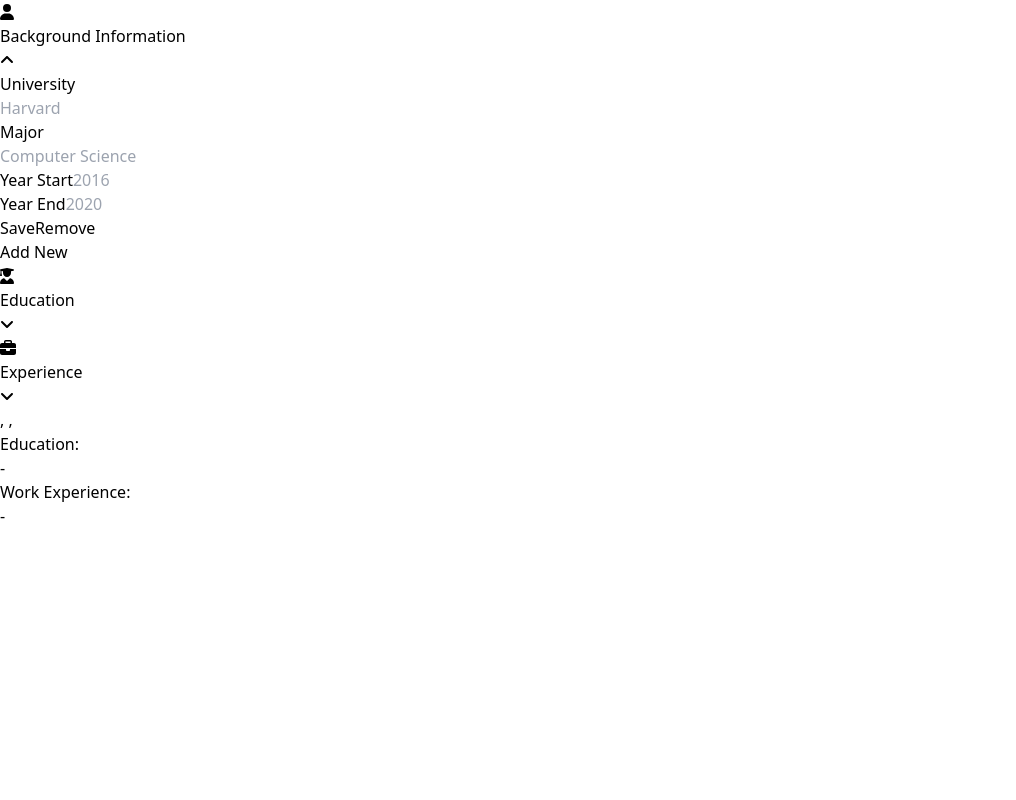
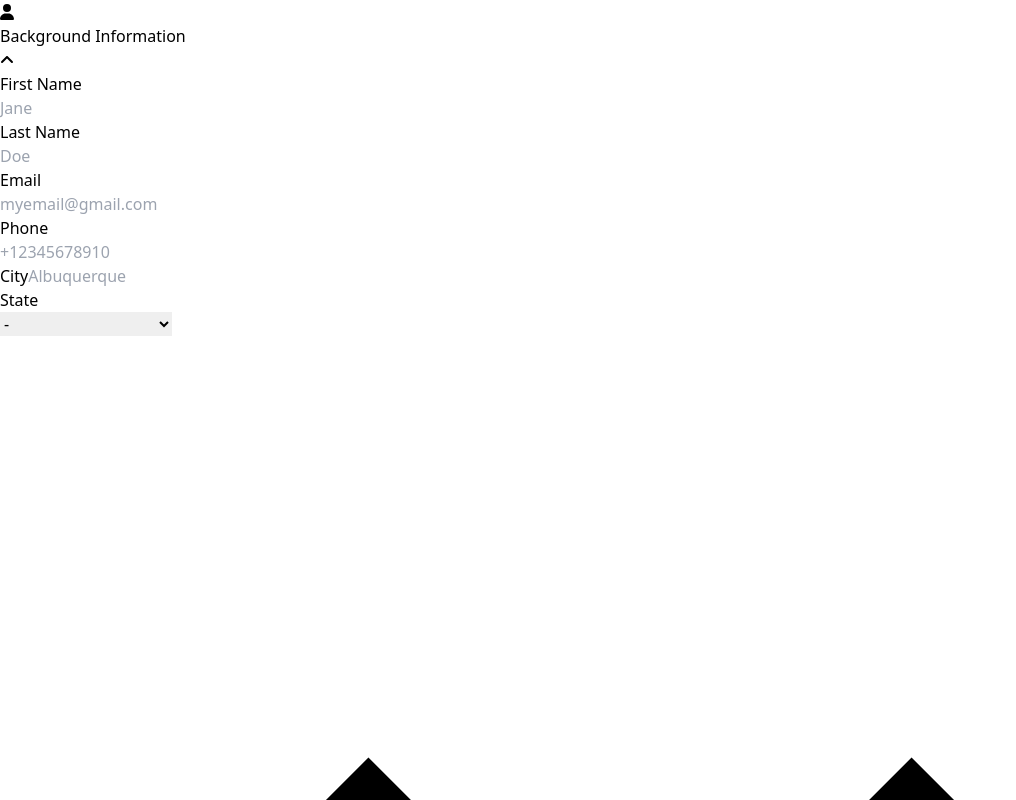
Before and after one commit to shannoj/resume-app, a React (Vite) app in the folder resume-app/: page / in a window 1280 px wide. Both pictures are taken after a click on the icon 7 px from the left and 60 px from the top of the page. Shown: the top 800 px of the page, without its empty margins (0-1016 px from the left). Built offline with nearby package versions, Linux system fonts and the light colour scheme.

Commit message:
changed structure of general infor component

```diff
--- a/resume-app/src/App.tsx
+++ b/resume-app/src/App.tsx
@@ -254,35 +254,23 @@ export default function App() {
             title="Background Information"
             Id="general-form"
             children2={
-              /* <General
-                data={data}
+              <General
                 onFormSubmit={handleFormSubmit}
                 handleInputChange={handleGeneral}
-                editMode={editMode}
+                editMode={checkInEdit("general-form")}
                 formSubmitted={checkSubmitted("general-form")}
-                handleEditClick={handleEditClick(id)}
+                handleEditClick={handleEditClick}
+                addSubmitted={handleSubmit}
                 handleSaveChangesClick={handleSaveChangesClick}
                 height={4 / 5}
-              ></General> */
-              data.education.map((ed, index) => (
-                <EducationInfo
-                  key={index}
-                  onFormSubmit={handleFormSubmit}
-                  handleEducation={handleEducation}
-                  editMode={checkInEdit(ed.id)}
-                  formSubmitted={checkSubmitted(ed.id)}
-                  handleEditClick={handleEditClick}
-                  handleSaveChangesClick={handleSaveChangesClick}
-                  height={4 / 5}
-                  removeClick={removeEducation}
-                  addSubmited={handleSubmit}
-                  school={ed.school}
-                  major={ed.major}
-                  yearstart={ed.yearstarted}
-                  yearend={ed.yearended}
-                  id={ed.id}
-                ></EducationInfo>
-              ))
+                email={data.general[2].text}
+                phone={data.general[3].text}
+                inlinefirstname={data.general[0].text}
+                inlinelastname={data.general[1].text}
+                city={data.general[4].text}
+                state={data.general[5].text}
+                zip={data.general[6].text}
+              ></General>
             }
             children3={<AddButton addButtonClick={addEducation}></AddButton>}
             height={4 / 5}
--- a/resume-app/src/components/GeneralInfo.tsx
+++ b/resume-app/src/components/GeneralInfo.tsx
@@ -1,17 +1,23 @@
 import { ChangeEvent, FormEvent } from "react";
-import { MyData } from "../App";
 
 interface GeneralProps {
   onFormSubmit: (e: FormEvent<HTMLFormElement>) => void;
   handleInputChange: (
     e: ChangeEvent<HTMLInputElement | HTMLSelectElement | HTMLTextAreaElement>
   ) => void;
-  handleEditClick: (e: React.MouseEvent<HTMLButtonElement>) => void;
-  handleSaveChangesClick: () => void;
+  handleEditClick: (id: string) => void;
+  handleSaveChangesClick: (id: string) => void;
+  addSubmitted: (id: string) => void;
   editMode: boolean;
   formSubmitted: boolean;
   height: number;
-  data: MyData;
+  email: string;
+  phone: string;
+  inlinefirstname: string;
+  inlinelastname: string;
+  city: string;
+  state: string;
+  zip: string;
 }
 
 export interface GeneralFormData {
@@ -29,10 +35,17 @@ function General({
   handleInputChange,
   handleEditClick,
   handleSaveChangesClick,
+  addSubmitted,
   editMode,
   formSubmitted,
   height,
-  data,
+  email,
+  phone,
+  inlinefirstname,
+  inlinelastname,
+  city,
+  state,
+  zip,
 }: GeneralProps) {
   return (
     <>
@@ -60,11 +73,11 @@ function General({
                     className="general bg-gray-200 appearance-none border-2 border-gray-200 rounded w-full py-2 px-4 text-gray-700 leading-tight focus:outline-none focus:bg-white focus:border-purple-500"
                     id="inlinefirstname"
                     type="text"
-                    value={data.general[0].text}
+                    value={inlinefirstname}
                     onChange={handleInputChange}
                   ></input>
                 ) : (
-                  <span>{data.general[0].text}</span>
+                  <span>{inlinefirstname}</span>
                 )
               ) : (
                 <input
@@ -93,11 +106,11 @@ function General({
                     className="general bg-gray-200 appearance-none border-2 border-gray-200 rounded w-full py-2 px-4 text-gray-700 leading-tight focus:outline-none focus:bg-white focus:border-purple-500"
                     id="inlinelastname"
                     type="text"
-                    value={data.general[1].text}
+                    value={inlinelastname}
                     onChange={handleInputChange}
                   ></input>
                 ) : (
-                  <span>{data.general[1].text}</span>
+                  <span>{inlinelastname}</span>
                 )
               ) : (
                 <input
@@ -126,11 +139,11 @@ function General({
                     className="general bg-gray-200 appearance-none border-2 border-gray-200 rounded w-full py-2 px-4 text-gray-700 leading-tight focus:outline-none focus:bg-white focus:border-purple-500"
                     id="email"
                     type="email"
-                    value={data.general[2].text}
+                    value={email}
                     onChange={handleInputChange}
                   ></input>
                 ) : (
-                  <span>{data.general[2].text}</span>
+                  <span>{email}</span>
                 )
               ) : (
                 <input
@@ -159,11 +172,11 @@ function General({
                     className="general bg-gray-200 appearance-none border-2 border-gray-200 rounded w-full py-2 px-4 text-gray-700 leading-tight focus:outline-none focus:bg-white focus:border-purple-500"
                     id="phone"
                     type="tel"
-                    value={data.general[3].text}
+                    value={phone}
                     onChange={handleInputChange}
                   ></input>
                 ) : (
-                  <span>{data.general[3].text}</span>
+                  <span>{phone}</span>
                 )
               ) : (
                 <input
@@ -190,11 +203,11 @@ function General({
                     className="general bg-gray-200 appearance-none border-2 border-gray-200 rounded w-full py-2 px-4 text-gray-700 leading-tight focus:outline-none focus:bg-white focus:border-purple-500"
                     id="city"
                     type="text"
-                    value={data.general[4].text}
+                    value={city}
                     onChange={handleInputChange}
                   ></input>
                 ) : (
-                  <span>{data.general[4].text}</span>
+                  <span>{city}</span>
                 )
               ) : (
                 <input
@@ -219,7 +232,7 @@ function General({
                     <select
                       className="general bg-gray-200 appearance-none border-2 border-gray-200 rounded w-full py-2 px-4 text-gray-700 leading-tight focus:outline-none focus:bg-white focus:border-purple-500"
                       id="state"
-                      value={data.general[5].text}
+                      value={state}
                       onChange={handleInputChange}
                     >
                       <option value="-">-</option>
@@ -276,7 +289,7 @@ function General({
                       <option value="WY">Wyoming</option>
                     </select>
                   ) : (
-                    <span>{data.general[5].text}</span>
+                    <span>{state}</span>
                   )
                 ) : (
                   <select
@@ -362,11 +375,11 @@ function General({
                     className="general bg-gray-200 appearance-none border-2 border-gray-200 rounded w-full py-2 px-4 text-gray-700 leading-tight focus:outline-none focus:bg-white focus:border-purple-500"
                     id="zip"
                     type="text"
-                    value={data.general[6].text}
+                    value={zip}
                     onChange={handleInputChange}
                   ></input>
                 ) : (
-                  <span>{data.general[6].text}</span>
+                  <span>{zip}</span>
                 )
               ) : (
                 <input
@@ -386,7 +399,7 @@ function General({
                   <button
                     className="shadow bg-purple-500 hover:bg-purple-400 focus:shadow-outline focus:outline-none text-white font-bold py-2 px-4 rounded"
                     type="submit"
-                    onClick={handleSaveChangesClick}
+                    onClick={() => handleSaveChangesClick("general-form")}
                   >
                     Save Changes
                   </button>
@@ -394,18 +407,21 @@ function General({
                   <button
                     className="shadow bg-purple-500 hover:bg-purple-400 focus:shadow-outline focus:outline-none text-white font-bold py-2 px-4 rounded"
                     type="button"
-                    onClick={handleEditClick}
+                    onClick={() => handleEditClick("general-form")}
                   >
                     Edit
                   </button>
                 )
               ) : (
+                <>
                   <button
                     className="shadow bg-purple-500 hover:bg-purple-400 focus:shadow-outline focus:outline-none text-white font-bold py-2 px-4 rounded"
                     type="submit"
+                    onClick={() => addSubmitted("general-form")}
                   >
                     Save
                   </button>
+                </>
               )}
             </div>
           </div>
```
Lines whose indentation alone changed are shown as unchanged.
